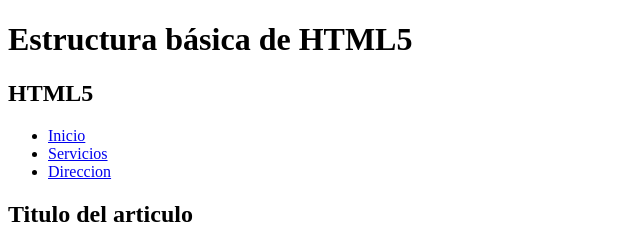
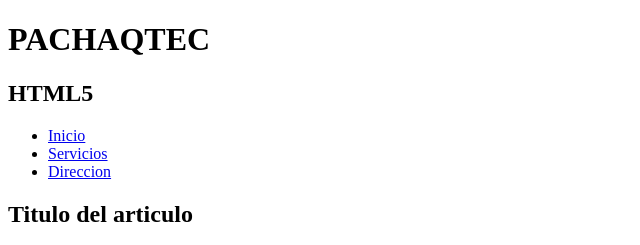
Before and after one commit to juandss/HackathonS2, a plain HTML site: page index.html in a window 1280 px wide. Shown: the top 245 px of the page, without its empty margins (0-640 px from the left). Drawn offline with Linux system fonts and the light colour scheme.

Commit message:
De Diseño Imagen a Codigo HTML

```diff
--- a/index.html
+++ b/index.html
@@ -8,7 +8,7 @@
 <body>
     <header>
         <!--ombre o slogan de la página -->
-        <h1>Estructura básica de HTML5</h1>
+        <h1>PACHAQTEC</h1>
         <h2>HTML5</h2>
     </header>
     <nav>
```
